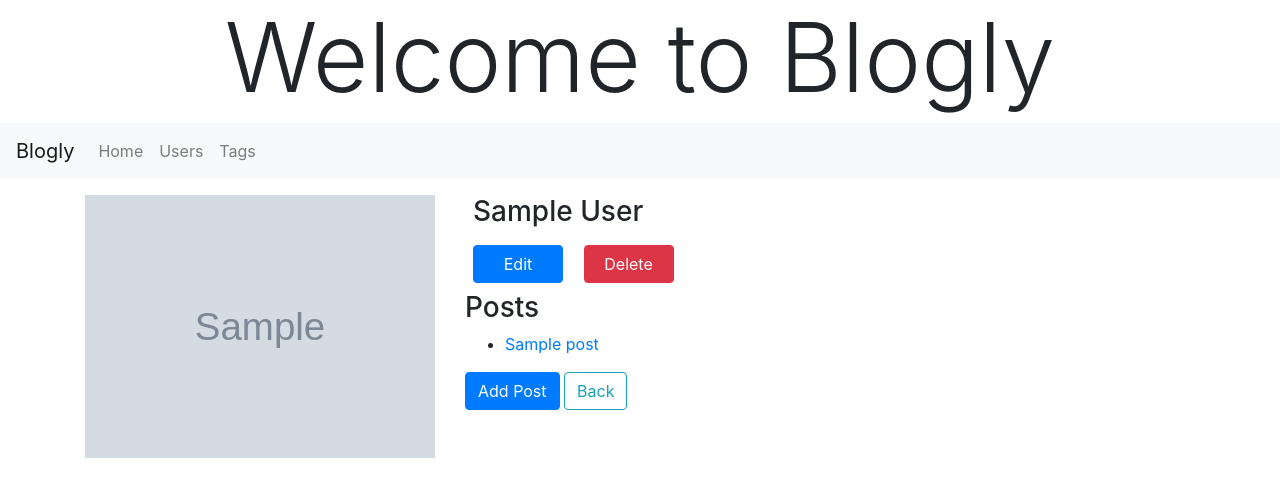
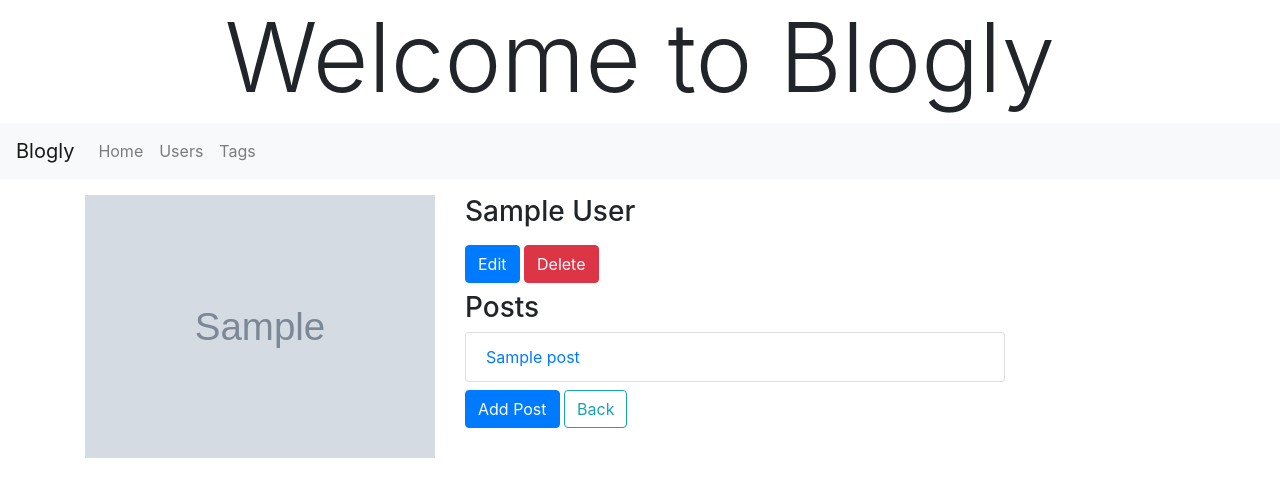
Before and after one commit to DruSerkes/Blogly, a Flask app: page /users/1 in a window 1280 px wide. Shown: the top 497 px of the page. Run offline with Flask 2, Linux system fonts and the light colour scheme; tables that the repository leaves empty hold one stand-in row (values such as "Sample post"); grey boxes marked "Sample" are stand-in pictures; some libraries are stand-ins or nearby versions.

Commit message:
Update user logic; style ul in user template

```diff
--- a/app.py
+++ b/app.py
@@ -57,8 +57,7 @@ def add_user():
 def display_user(user_id):
     """ Display a user """
     user = User.query.get_or_404(user_id)
-    posts = Post.query.filter(Post.user_id == user_id).all()
-    return render_template('/user.html', user=user, posts=posts)
+    return render_template('/user.html', user=user)
 
 
 @app.route('/users/<int:user_id>/edit')
--- a/templates/user.html
+++ b/templates/user.html
@@ -8,15 +8,15 @@
     <div class="row text-left">
         <img src="{{user.image_url}}" alt="user image" class='col-4'>
         <form class="col-6" action='/users/{{user.id}}/delete' method='POST'>
-            <h3 class="h3 col-6 px-2">{{user.get_full_name()}}</h3>
-            <a class="btn btn-primary m-2 col-2 text-white" href='/users/{{user.id}}/edit'>Edit</a>
-            <input type='submit' class="btn btn-danger m-2 col-2 text-white" value='Delete'></input>
+            <h3 class="h3">{{user.get_full_name()}}</h3>
+            <a class="btn btn-primary my-2 text-white" href='/users/{{user.id}}/edit'>Edit</a>
+            <input type='submit' class="btn btn-danger my-2 text-white" value='Delete'></input>
             <div class="posts">
                 <h3 class="h3">Posts</h3>
-                {% if posts %}
-                <ul class="post-list">
-                    {% for post in posts %}
-                    <li class="list-item"><a href="/posts/{{post.id}}"> {{post.title}} </a></li>
+                {% if user.posts %}
+                <ul class="list-group mb-2">
+                    {% for post in user.posts %}
+                    <li class="list-group-item"><a href="/posts/{{post.id}}"> {{post.title}} </a></li>
                     {% endfor %}
                 </ul>
                 {% endif %}
```
